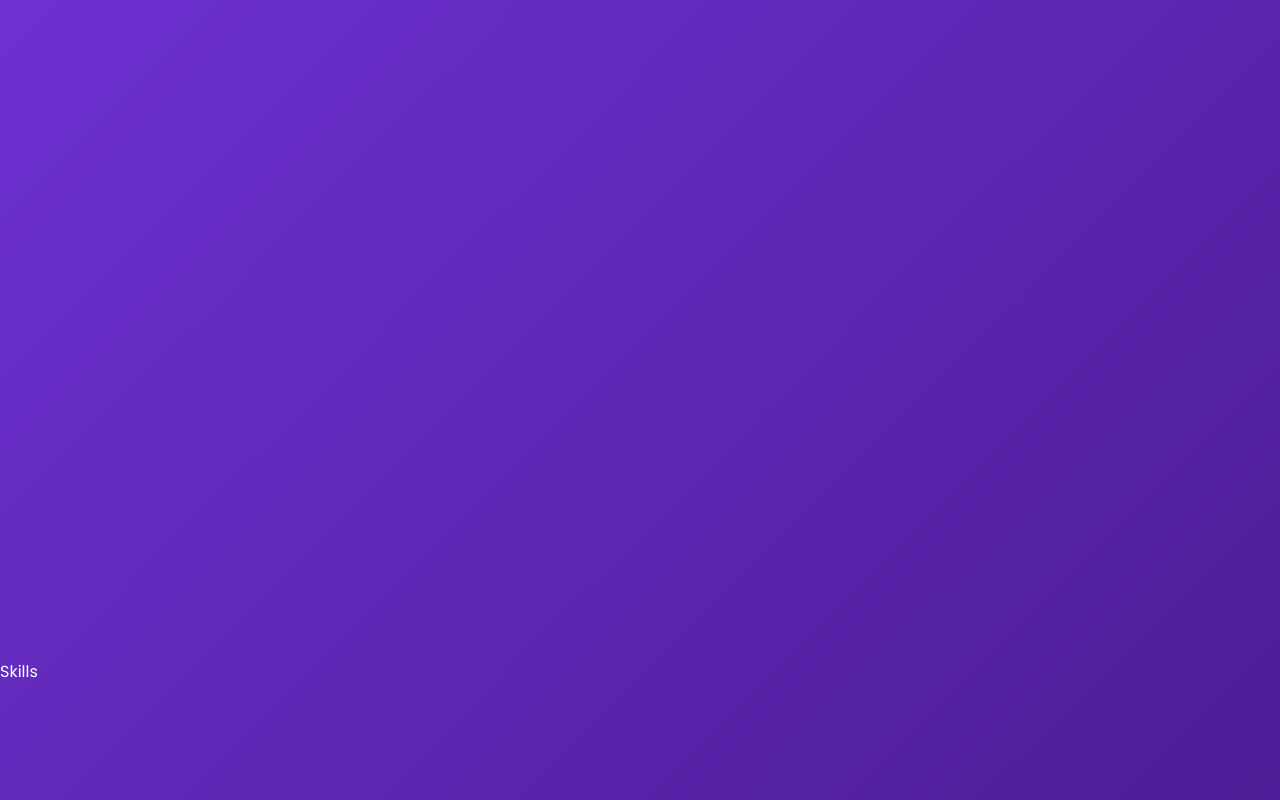
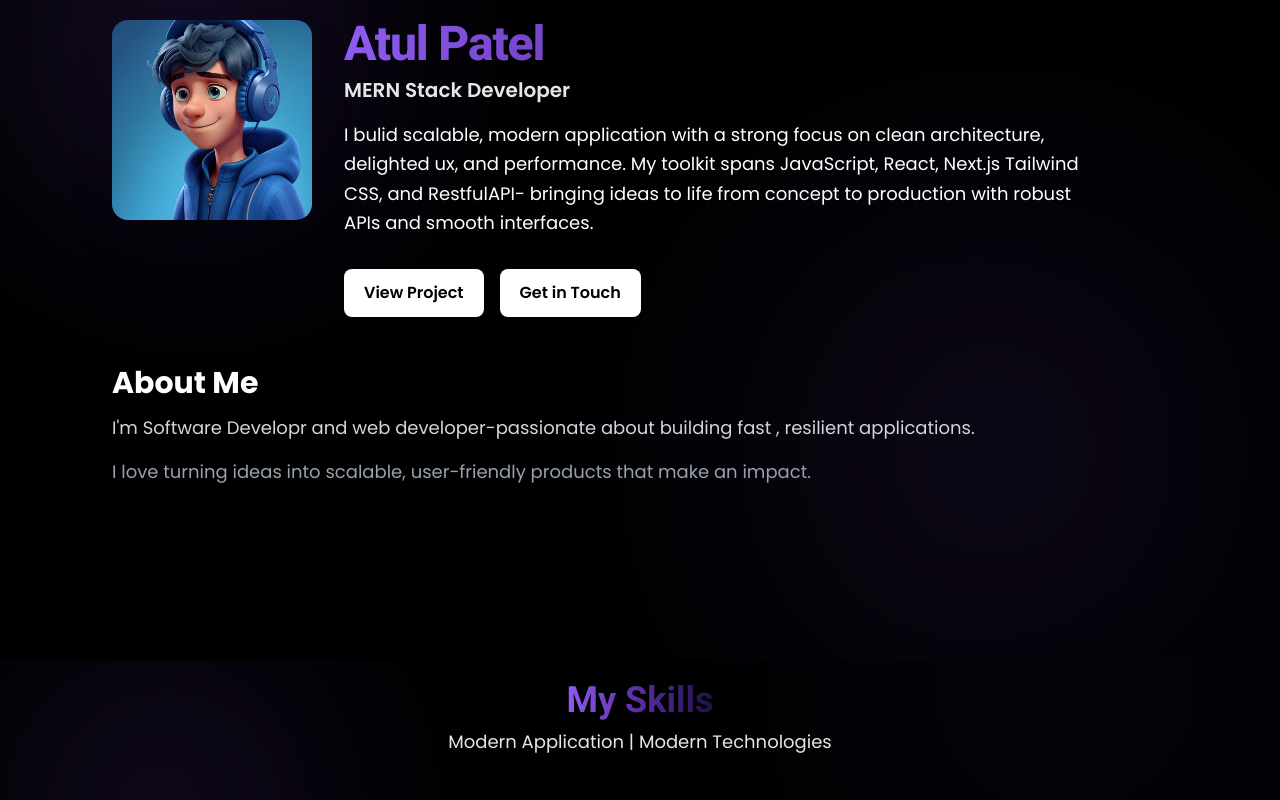
Before and after one commit to atulp0008/My-Portfolio, a React (Vite) app in the folder Portfolio/: page / in a window 1280 px wide. Shown: the part 940-1740 px from the top of the page. Built offline with nearby package versions, Linux system fonts and the light colour scheme.

Commit message:
making about page

```diff
--- a/Portfolio/src/components/ParticleBackground.jsx
+++ b/Portfolio/src/components/ParticleBackground.jsx
@@ -68,7 +68,7 @@ useEffect(()=>{
   return(
     <canvas
     ref={canvasRef}
-    className="fixed top-0 left-0 w-full h-full pointer-events-none z-0">
+    className="absolute top-0 left-0 w-full h-full pointer-events-none z-0">
 
     </canvas>
   )
--- a/Portfolio/src/section/About.jsx
+++ b/Portfolio/src/section/About.jsx
@@ -1,11 +1,99 @@
-import React from 'react'
+import { section } from "framer-motion/client";
+import { motion } from "framer-motion";
+import React from "react";
+import p from "../assests/boy.jpg";
 
-const About = () => {
+export default function About() {
+  const glow = [
+    "top-0 left-10 w-[360px] h-[360px] opacity-20 blur-[120px]",
+    "bottom-0 right-10 w-[420px] h-[420px] opacity-15 blur-[140px] delay-300",
+  ];
   return (
-    <div className='w-full h-screen'>
-      About
-    </div>
-  )
+    <section
+      id="about"
+      className="min-h-screen w-full flex items-center justify-center relative bg-black text-white overflow-hidden"
+    >
+      <div className="absolute inset-0 pointer-events-none">
+        {glow.map((c, i) => (
+          <div
+            key={i}
+            className={`absolute rounded-full bg-gradient-to-r  from-[#8e5cf1] via-[#5b2ca0] to-[#1f1147] animate-pulse ${c}`}
+          />
+        ))}
+        <div className="relative z-10 max-w-6xl w-full mx-auto px-6 md:px-10 lg:px-12 py-20 flex flex-col gap-12">
+          <motion.div
+            className="flex flex-col md:flex-row items-center md:items-stretch gap-8 lg:mt-20"
+            initial={{ opacity: 0, y: 48 }}
+            whileInView={{ opacity: 1, y: 0 }}
+            transition={{ duration: 0.6 }}
+            viewport={{ once: true, amount: 0.4 }}
+          >
+            <motion.div
+              className="relative w-40 h-40 md:w-[200px] md:h-[200px]
+          rounded-2xl overflow-hidden shadow-2xl bg-gradient-to-r from-[#8e5cf1]/20 to-[#5b2ca0]/20 border-[#1f1147]"
+              whileHover={{ scale: 1.02 }}
+              transition={{ type: "spring", stiffness: 200, damping: 10 }}
+            >
+              <img
+                src={p}
+                alt="profile picture"
+                className="absolute inset-0 w-full h-full object-cover"
+              />
+            </motion.div>
+            <div className="flex-1 flex flex-col justify-center text-center md:text-left">
+              <h2
+                className="text-4xl sm:text-5xl font-extrabold tracking-tight bg-clip-text text-transparent
+            bg-gradient-to-r from-[#8e5cf1] via-[#5b2ca0] to-[#8e5cf1]"
+              >
+                Atul Patel
+              </h2>
+              <p className="mt-2 text-lg sm:text-xl text-white/90 font-semibold">
+                MERN Stack Developer
+              </p>
+              <p className="mt-4 text-gary-300 leading-relaxed text-base sm:text-lg max-w-2xl md:max-w-3xl">
+                I bulid scalable, modern application with a strong focus on
+                clean architecture, delighted ux, and performance. My toolkit
+                spans JavaScript, React, Next.js Tailwind CSS, and RestfulAPI-
+                bringing ideas to life from concept to production with robust
+                APIs and smooth interfaces.
+              </p>
+              <div className="mt-8 flex flex-col sm:flex-row gap-3 md:gap-4 justify-center md:justify-start">
+                <a
+                  href="#project"
+                  className="inline-flex items-center justify-center rounded-lg bg-white text-black font-semibold px-5 py-3 hover:bg-gray-200 transition "
+                >
+                  View Project
+                </a>
+                <a
+                  href="#contact"
+                  className="inline-flex items-center justify-center rounded-lg bg-white text-black font-semibold px-5 py-3 hover:bg-gray-200 transition "
+                >
+                  Get in Touch
+                </a>
+              </div>
+            </div>
+          </motion.div>
+          <motion.div
+            className="text-center md:text-left"
+            initial={{ opacity: 0, x: -30 }}
+            whileInView={{ opacity: 1, x: 0 }}
+            transition={{ duration: 0.6 }}
+            viewport={{ once: true, amount: 0.4 }}
+          >
+            <h3 className="text-2xl sm:text-3xl font-bold text-white mb-3">
+              About Me
+            </h3>
+            <p className="text-gray-300 leading-relaxed text-base sm:text-lg ">
+              I'm Software Developr and web developer-passionate about building
+              fast , resilient applications.
+            </p>
+            <p className="text-gray-400 text-base mt-4 sm:text-lg">
+              I love turning ideas into scalable, user-friendly products that
+              make an impact.
+            </p>
+          </motion.div>
+        </div>
+      </div>
+    </section>
+  );
 }
-
-export default About
--- a/Portfolio/src/section/Skills.jsx
+++ b/Portfolio/src/section/Skills.jsx
@@ -1,11 +1,51 @@
-import React from 'react'
+import React from "react";
+import { FaReact } from "react-icons/fa6";
+import { IoLogoJavascript } from "react-icons/io5";
+import { SiNextdotjs, SiPython, SiTailwindcss } from "react-icons/si";
+import { DiNodejsSmall } from "react-icons/di";
+import { FaDocker } from "react-icons/fa6";
+import { SiMongodb } from "react-icons/si";
+import {motion} from "framer-motion"
+export default function Skills() {
+  const skills = [
+    {
+      icon: <IoLogoJavascript />,
+      name: "Javascipt"
+    },
+    { icon: <FaReact />, name: "React" },
+    { icon: <SiNextdotjs />, name: "Next.js" },
+    { icon: <SiTailwindcss />, name: "Tailwind CSS" },
+    { icon: <SiPython />, name: "Python" },
+    { icon: <FaDocker />, name: "Docker" },
+    { icon: <SiMongodb />, name: "MongoDB" },
+    { icon: <DiNodejsSmall />, name: "Node js" },
+  ];
+  return (
+    <section
+      id="skills"
+      className="h-1/2 w-full pb-9 flex flex-col  items-center justify-center relative bg-black text-white overflow-hidden "
+    >
+      <div className="absolute inset-0 pointer-events-none">
+        <div className="absolute rounded-full bg-gradient-to-r  from-[#8e5cf1] via-[#5b2ca0] to-[#1f1147] animate-pulse top-0 left-10 w-[300px] h-[300px] opacity-20 blur-[120px]"/>
+        <div className="absolute rounded-full bg-gradient-to-r  from-[#8e5cf1] via-[#5b2ca0] to-[#1f1147] animate-pulse bottom-0 right-10 w-[300px] h-[300px] opacity-15 blur-[140px] delay-300"/>
 
-const Skills = () => {
-  return (
-    <div className='w-full h-screen'>
-      Skills
-    </div>
-  )
+
+      </div>
+      <motion.h2 className="text-4xl mt-5 sm:5xl font-bold bg-clip-text text-transparent  bg-gradient-to-r  from-[#8e5cf1] via-[#5b2ca0] to-[#1f1147] z-10"
+      initial={{opacity:0,y:-10}}
+      whileInView={{opacity:1,y:0}}
+      transition={{duration:0.5,delay:0.1}}>
+        My Skills
+
+      </motion.h2>
+      <motion.p className="mt-2 mb-9 text-white/90 text-base sm:text-lg z-10"
+       initial={{opacity:0,y:-10}}
+      whileInView={{opacity:1,y:0}}
+      transition={{duration:0.5,delay:0.1}}>
+        Modern Application | Modern Technologies
+
+      </motion.p>
+
+    </section>
+  );
 }
-
-export default Skills
```
